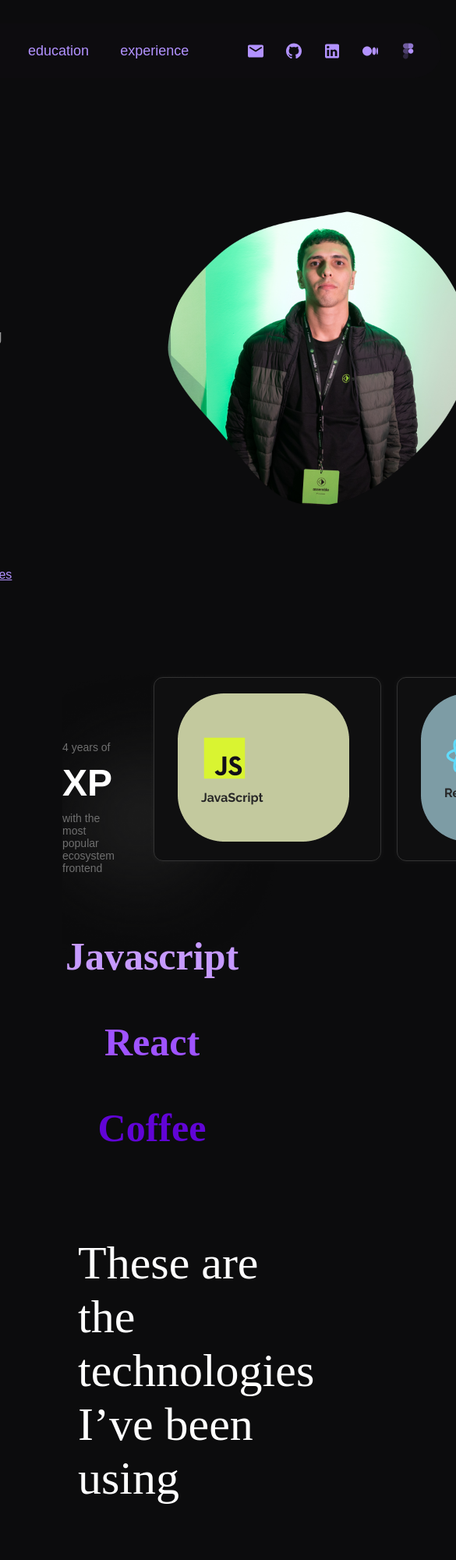
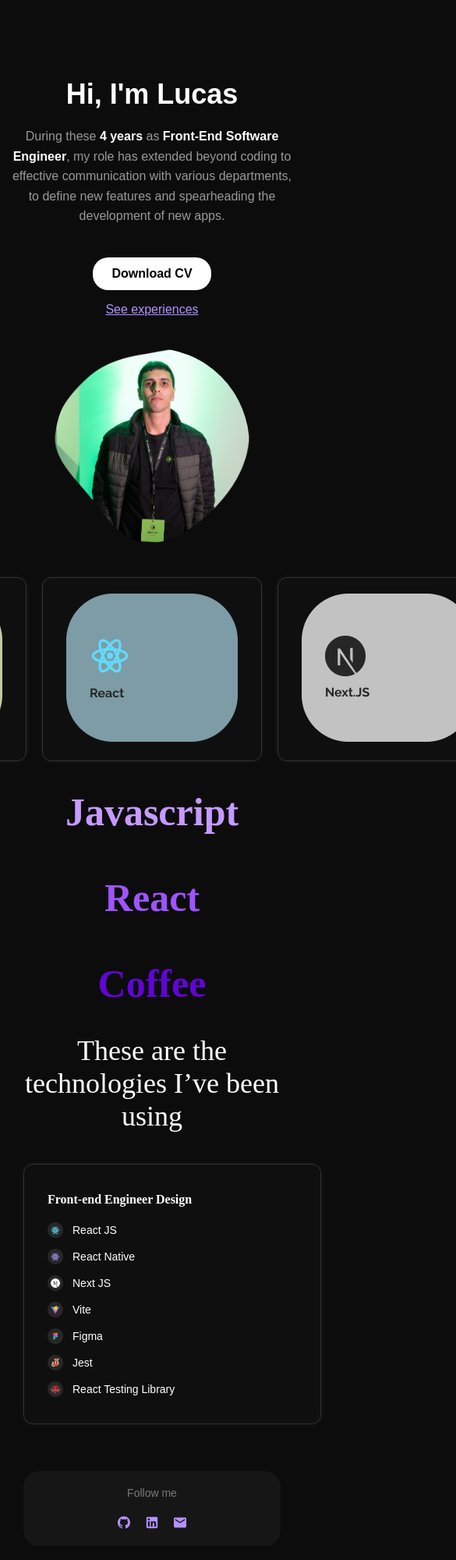
Before and after one commit to MouadDk/Partiel, a plain HTML site: page index.html in a window 390 px wide. Shown: the top 2000 px of the page at 78% size, 585 px wide, since content can reach past the window. Drawn offline with Linux system fonts and the light colour scheme.

Commit message:
use media for phone

```diff
--- a/index.css
+++ b/index.css
@@ -262,3 +262,169 @@ color :#6104D6;
   font-size: 14px;
   color: white;
 }
+
+.follow-container {
+  padding: 40px 80px;
+  font-family: "Raleway", sans-serif;
+  background-color: #0C0C0D;
+}
+
+.follow-bar {
+  background-color: #161616;
+  border-radius: 999px;
+  display: flex;
+  justify-content: space-between;
+  align-items: center;
+  padding: 18px 30px;
+  max-width: 1100px;
+
+}
+
+.follow-text {
+  color: #7a7a7a;
+  font-size: 16px;
+}
+
+.social-icons {
+  display: flex;
+  gap: 20px;
+}
+
+.social-icons img {
+  width: 20px;
+  height: 20px;
+  cursor: pointer;
+}
+
+.copyright {
+  margin-top: 20px;
+  font-size: 13px;
+  color: #7a7a7a;
+  text-align: left;
+}
+@media screen and (max-width: 768px) {
+
+  body {
+    padding: 0 10px;
+  }
+
+.search.bar {
+  display: none;
+}
+.indicators{
+  display: none;
+}
+.uuuu > div {
+    display: none;
+  }
+
+  .uuuu > div:nth-child(2) {
+    display: block;
+  }
+
+  .uuuu {
+    flex-direction: column;
+    align-items: center;
+    padding: 40px 20px;
+  }
+}
+  .left-side {
+    flex-direction: column;
+    align-items: flex-start;
+    gap: 10px;
+    width: 100%;
+  }
+
+  .hero {
+    flex-direction: column;
+    gap: 40px;
+    padding: 0;
+    margin-top: 100px;
+    text-align: center;
+  }
+
+  .hero-text {
+    max-width: 100%;
+  }
+
+  .hero-text h1 {
+    font-size: 36px;
+  }
+
+  .hero-text p {
+    font-size: 16px;
+  }
+
+  .hero-image img {
+    width: 250px;
+    height: 250px;
+  }
+
+  .hero-buttons {
+    flex-direction: column;
+    align-items: center;
+    gap: 16px;
+  }
+
+  .xp-section {
+    flex-direction: column;
+    padding: 40px 0;
+    gap: 40px;
+  }
+
+  .xp-background {
+    display: none;
+  }
+
+  .xp-text {
+    padding-top: 0;
+  }
+
+  .xp-text h2 {
+    font-size: 32px;
+  }
+
+  .xp-text p {
+    font-size: 14px;
+  }
+
+  .title {
+    font-size: 36px;
+    margin: 40px 0 0;
+    text-align: center;
+  }
+
+
+
+
+  .card {
+    width: 100%;
+    max-width: 320px;
+  }
+
+  .follow-container {
+    padding: 20px;
+  }
+
+  .follow-bar {
+    flex-direction: column;
+    gap: 20px;
+    padding: 20px;
+    border-radius: 20px;
+    align-items: center;
+  }
+
+  .follow-text {
+    font-size: 14px;
+    text-align: center;
+  }
+
+  .social-icons {
+    gap: 16px;
+  }
+
+  .copyright {
+    text-align: center;
+    font-size: 12px;
+    margin-top: 20px;
+  }
--- a/index.html
+++ b/index.html
@@ -130,6 +130,17 @@ technologies I’ve been using
       <span>Docker</span></div>
   </div>
 </div>
+<div class="follow-container">
+  <div class="follow-bar">
+    <span class="follow-text">Follow me</span>
+    <div class="social-icons">
+      <img src="./pics/mdi_github.svg" alt="GitHub" />
+      <img src="./pics/mdi_linkedin.svg" alt="LinkedIn" />
+      <img src="./pics/material-symbols_mail-rounded.svg" alt="Email" />
+    </div>
+  </div>
+  <p class="copyright">vigads © 2024</p>
+</div>
 
 </body>
 </html>
```
